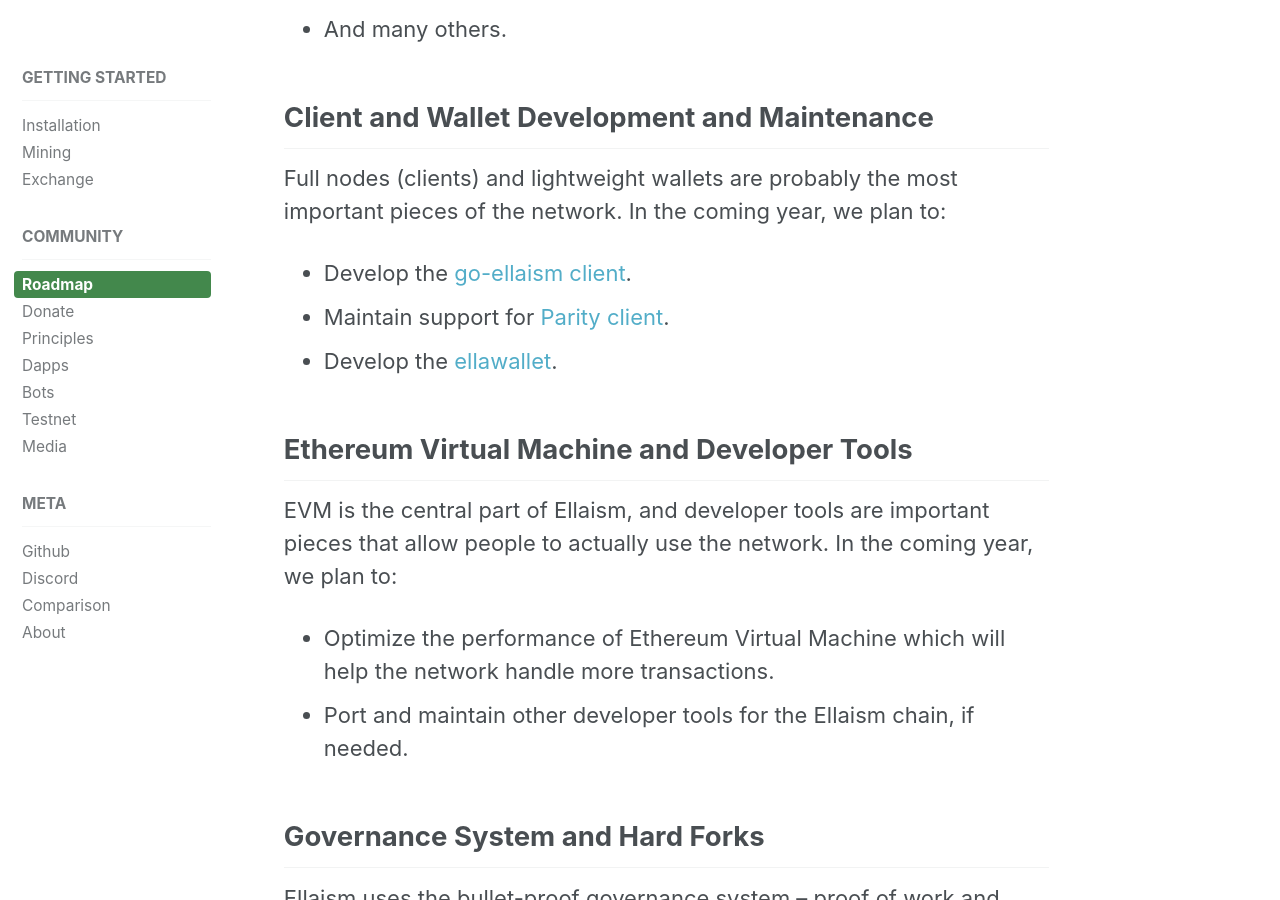
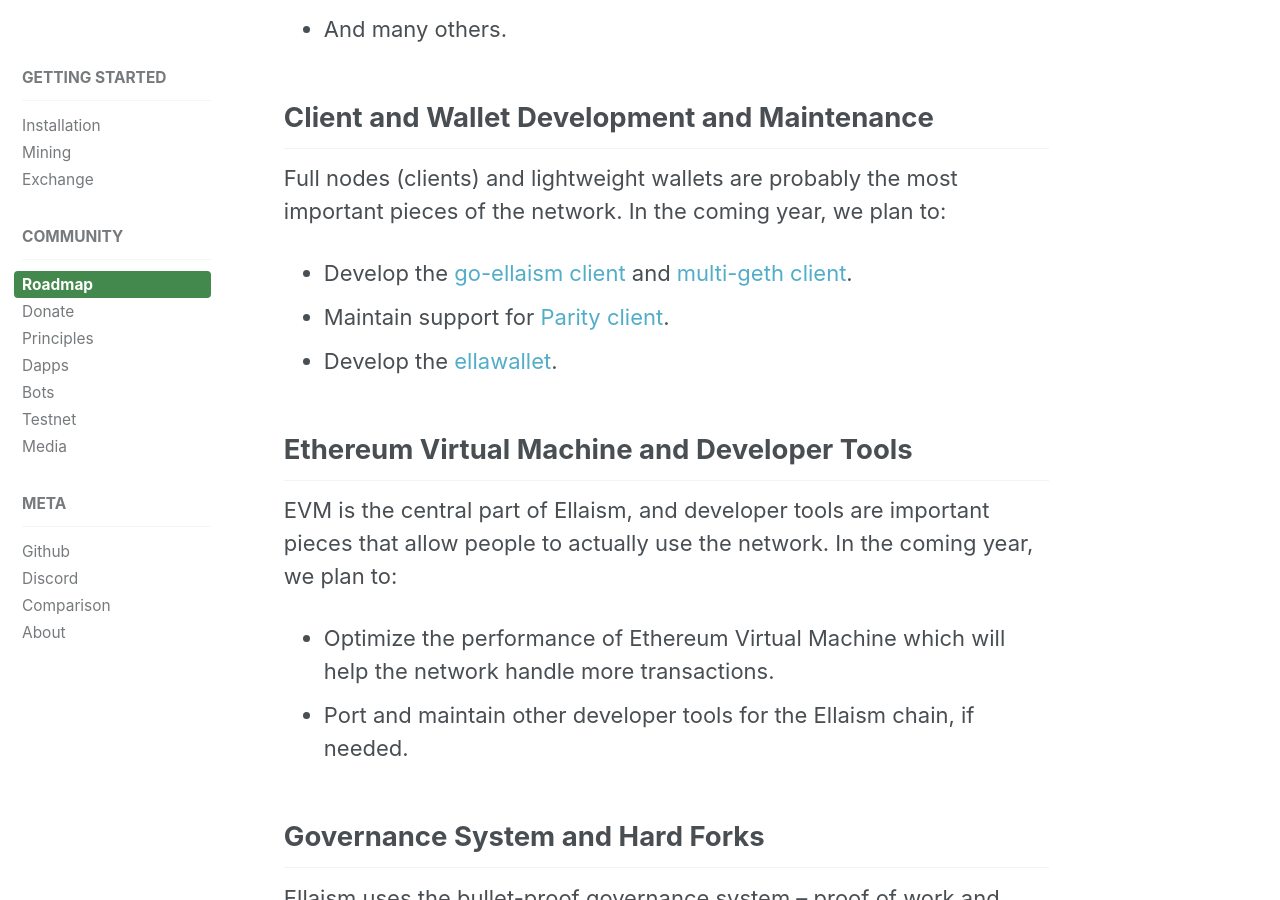
Before and after one commit to ellaism/ellaism.org, a Jekyll site: the page built from _docs/2018-roadmap.md, in a window 1280 px wide and 900 px high, scrolled down 1650 px. Built offline with Jekyll 4.4.1, drawn with Linux system fonts in a browser that asks for light colours.

Commit message:
Add multi-geth to roadmap

```diff
--- a/_docs/2018-roadmap.md
+++ b/_docs/2018-roadmap.md
@@ -54,9 +54,8 @@
 Full nodes (clients) and lightweight wallets are probably the most important
 pieces of the network. In the coming year, we plan to:
 
-* Develop the [go-ellaism client](https://github.com/ellaism/go-ellaism).
-* Maintain support for [Parity
-  client](https://github.com/ellaism/parity-config).
+* Develop the [go-ellaism client](https://github.com/ellaism/go-ellaism) and [multi-geth client](https://github.com/ellaism/multi-geth).
+* Maintain support for [Parity client](https://github.com/ellaism/parity-config).
 * Develop the [ellawallet](https://ellaism.github.io/ellawallet).
 
 ## Ethereum Virtual Machine and Developer Tools
```
